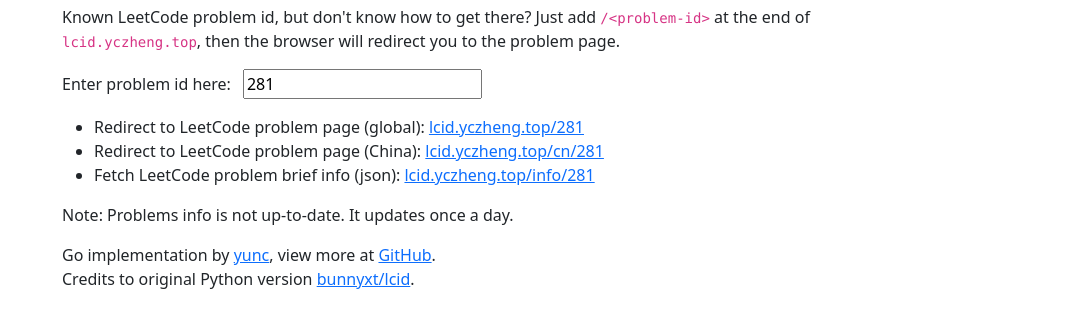
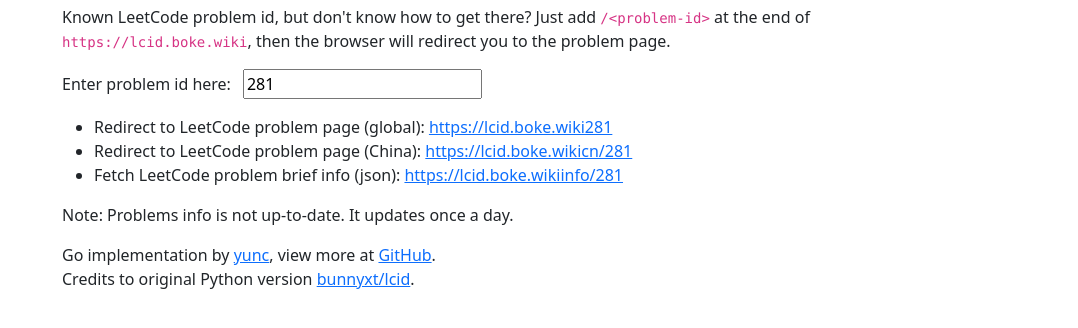
Before and after one commit to wuvei/lcid-go, a plain HTML site: page index.html in a window 1280 px wide. Shown: the part 156-484 px from the top of the page, without its empty margins (202-1280 px from the left). Drawn offline with nearby package versions, Linux system fonts and the light colour scheme.

Commit message:
change url for Chinese site
Signed-off-by: Yunchuan Zheng <yczheng1997@gmail.com>

```diff
--- a/index.html
+++ b/index.html
@@ -24,7 +24,7 @@
 <div style="margin: 0 auto; padding: 24px; max-width: 800px">
 <h1><span class="color-l">L</span><span class="color-c">C</span><span class="color-id">id</span>-Go: access <span class="color-l">L</span>eet<span class="color-c">C</span>ode problems via <span class="color-id">id</span></h1>
 <h2 style="text-align: center;font-size: 1.3em;">Go Implementation</h2>
-<p>Known LeetCode problem id, but don't know how to get there? Just add <code>/&lt;problem-id&gt;</code> at the end of <code>lcid.yczheng.top</code>, then the browser will redirect you to the problem page.</p>
+<p>Known LeetCode problem id, but don't know how to get there? Just add <code>/&lt;problem-id&gt;</code> at the end of <code id="url1"></code>, then the browser will redirect you to the problem page.</p>
 <p><label>Enter problem id here: </label><input id="id-input" placeholder="e.g. 1 or 146" style="margin-left: 12px" oninput="updateLinkId(this.value)"/></p>
 <ul>
   <li>Redirect to LeetCode problem page (global): <a id="link-global" target="_blank"></a></li>
@@ -40,16 +40,18 @@
 var link_global = document.getElementById('link-global');
 var link_china = document.getElementById('link-china');
 var link_info = document.getElementById('link-info');
+var url = 'https://lcid.boke.wiki'; //'http://localhost:9191/';
+document.getElementById('url1').innerText = url;
 
 function updateLinkId(problem_id) {
-  link_global.setAttribute('href', 'https://lcid.yczheng.top/' + problem_id);
-  link_global.innerText = 'lcid.yczheng.top/' + problem_id;
+  link_global.setAttribute('href', url + problem_id);
+  link_global.innerText = url + problem_id;
 
-  link_china.setAttribute('href', 'https://lcid.yczheng.top/cn/' + problem_id);
-  link_china.innerText = 'lcid.yczheng.top/cn/' + problem_id;
+  link_china.setAttribute('href', url + 'cn/' + problem_id);
+  link_china.innerText = url + 'cn/' + problem_id;
 
-  link_info.setAttribute('href', 'https://lcid.yczheng.top/info/' + problem_id);
-  link_info.innerText = 'lcid.yczheng.top/info/' + problem_id;
+  link_info.setAttribute('href', url + 'info/' + problem_id);
+  link_info.innerText = url + 'info/' + problem_id;
 }
 
 // init id with random number
```
Also changed, not shown: 2 other files.
